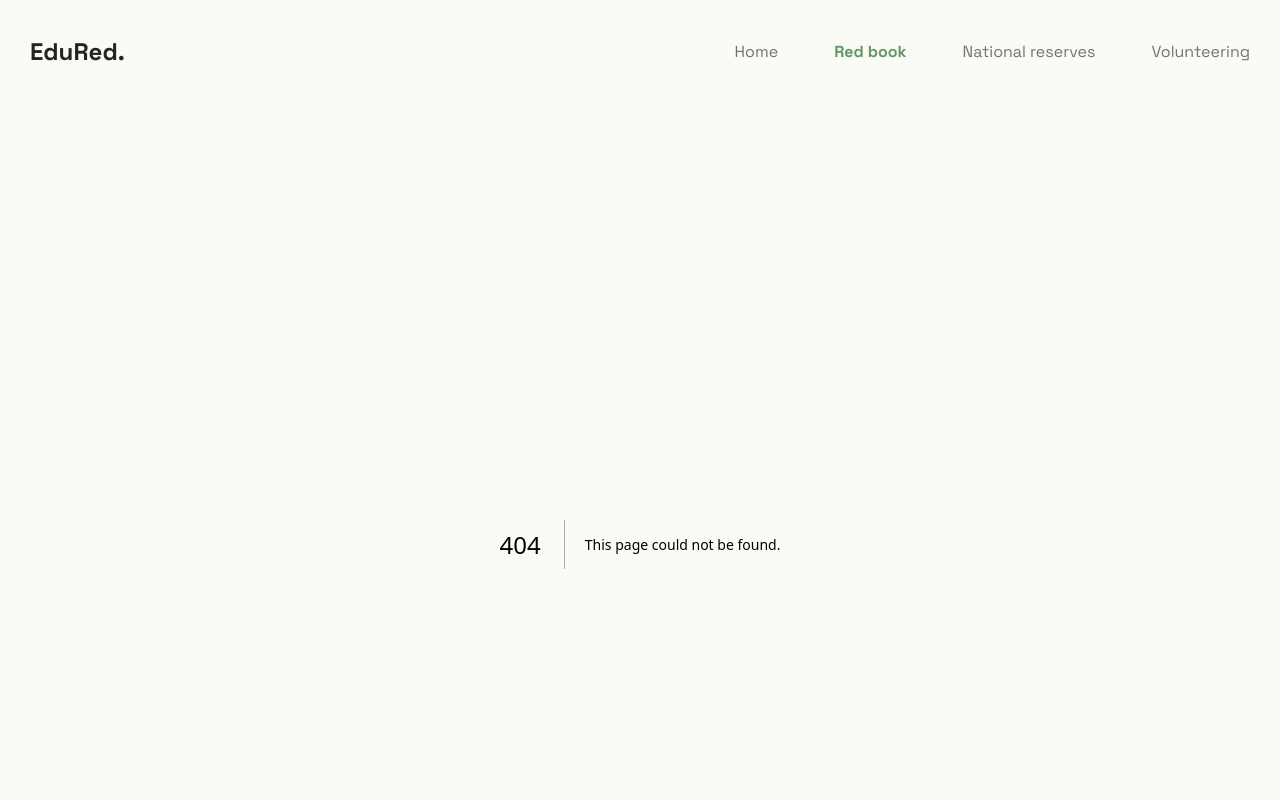
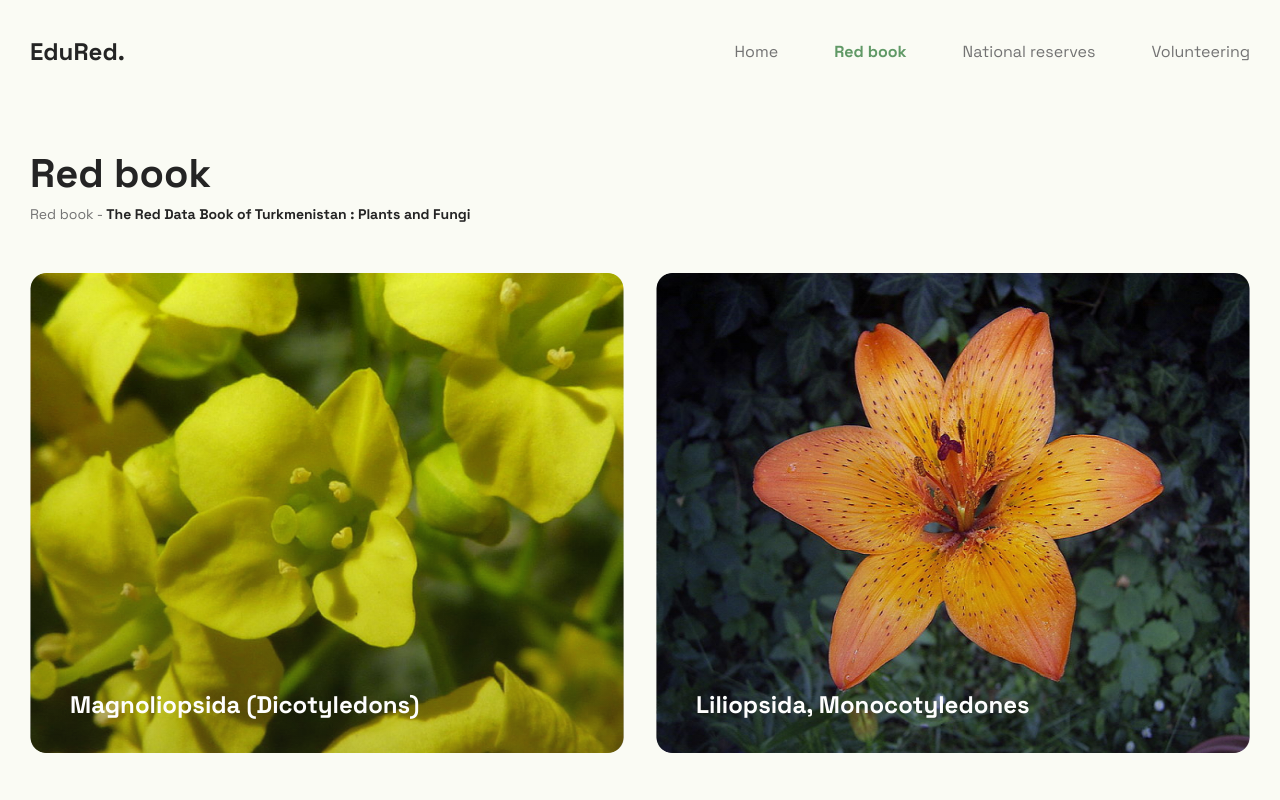
Before and after one commit to Kakabay/edu-red, a Next.js app: page /redbook/families in a window 1280 px wide. Before the commit this address had no page. Shown: the top 800 px of the page. Built offline with nearby package versions, Linux system fonts and the light colour scheme.

Commit message:
families page

```diff
--- /dev/null
+++ b/app/redbook/families/page.tsx
@@ -0,0 +1,26 @@
+import Container from "@/components/Container";
+import SecondaryBlock from "@/components/SecondaryBlock";
+import Link from "next/link";
+
+const Families = () => {
+  return(
+    <main>
+      <Container className="flex flex-col gap-[48px]">
+       <div className="red-book-nav">
+            <h2 className="red-book-title font-bold text-BIT_TITLE text-BLACK">
+                Red book
+            </h2>
+            <h3 className="red-book-subnav text-GRAY text-SMALL_TEXT">
+                <Link href={"/redbook"}>Red book</Link> - <span className="font-bold text-BLACK">The Red Data Book of Turkmenistan : Plants and Fungi</span>
+            </h3>
+       </div>
+        <div className="red-book-families-content flex justify-between gap-[32px]">
+        <SecondaryBlock link="/" imageLink="/plant-family-1.jpg" text="Magnoliopsida (Dicotyledons)"/>
+          <SecondaryBlock link="/" imageLink="/plant-family-2.jpg" text="Liliopsida, Monocotyledones "/>
+        </div>
+      </Container>
+    </main>
+  );
+};
+
+export default Families;
```
